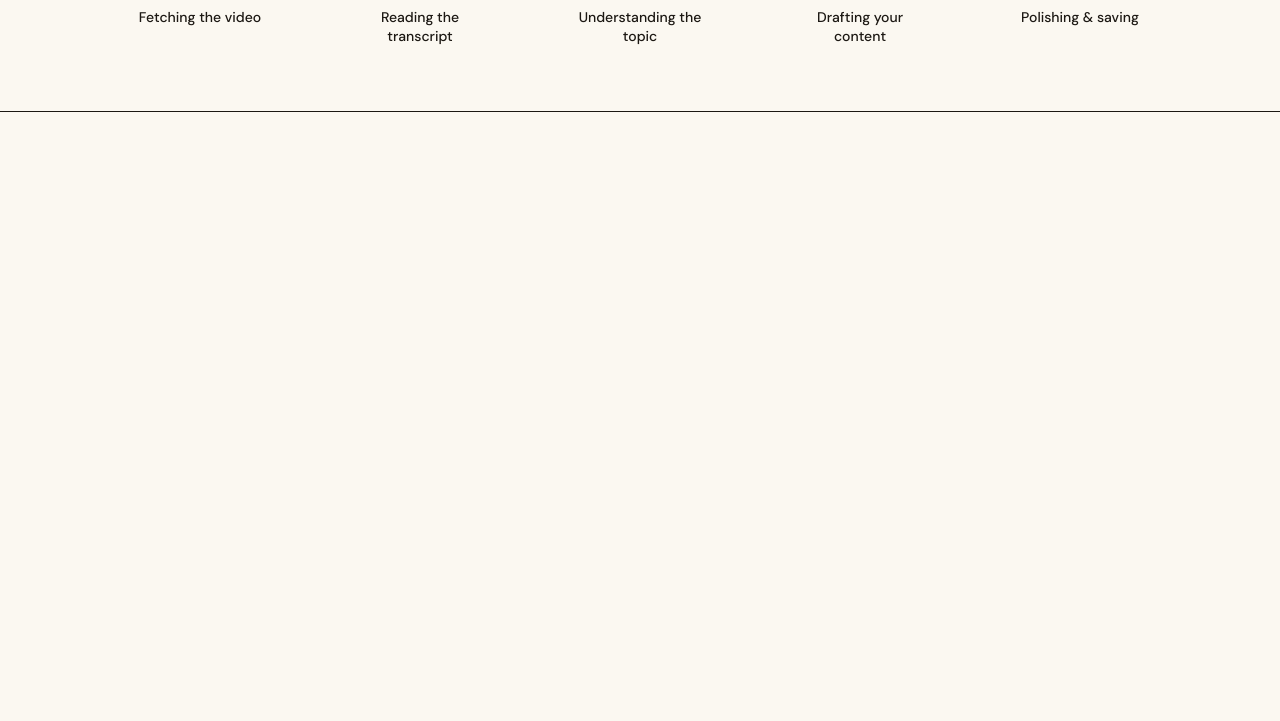
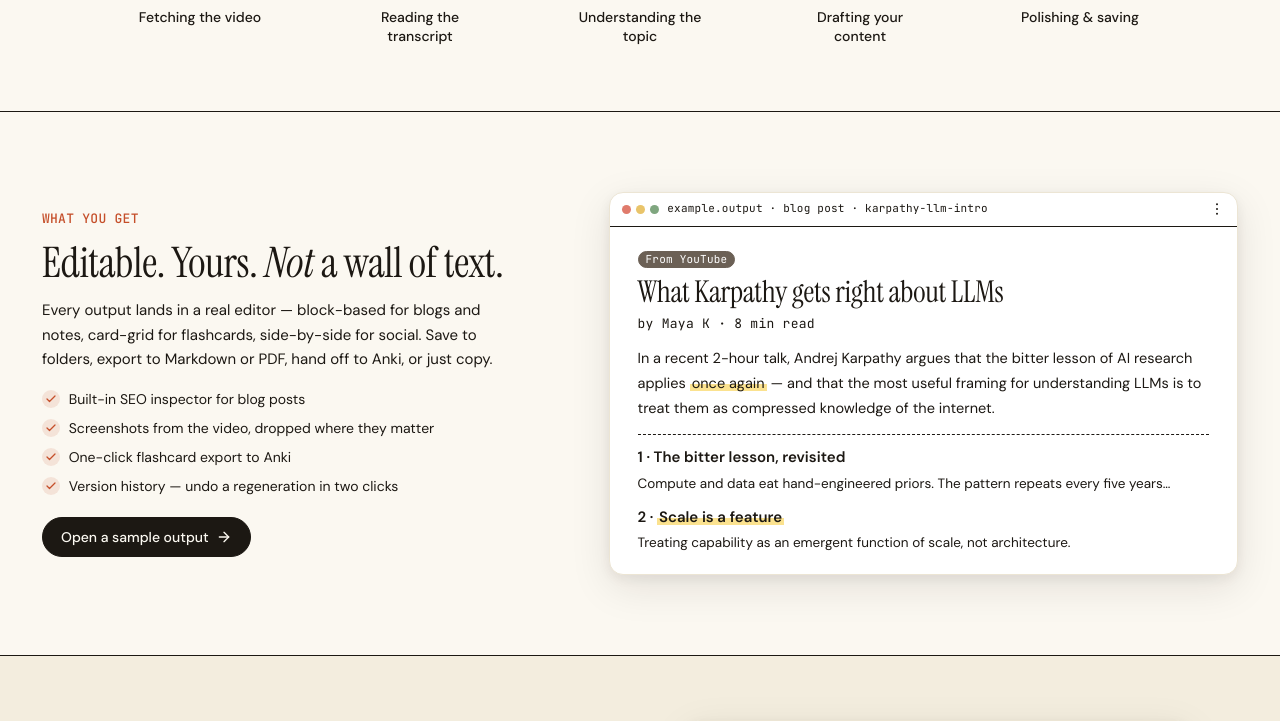
Before and after one commit to HemanthKusi/XtractNote, a Next.js app in the folder frontend/: page / in a window 1280 px wide. Shown: the part 1239-1960 px from the top of the page. Before the commit the page ends 1351 px from the top, so only its background shows below. Built offline with nearby package versions, Linux system fonts and the light colour scheme.

Commit message:
Two new imports added: OutputPreview from @/components/landing/output-preview and ExtensionSection from @/components/landing/extension-section. These replace their commented-out placeholders.

```diff
--- a/frontend/src/app/page.tsx
+++ b/frontend/src/app/page.tsx
@@ -4,6 +4,8 @@
 import { HeroSection } from "@/components/landing/hero-section";
 import { FormatCards } from "@/components/landing/format-cards";
 import { HowItWorks } from "@/components/landing/how-it-works";
+import { OutputPreview } from "@/components/landing/output-preview";
+import { ExtensionSection } from "@/components/landing/extension-section";
 
 // ────────────────────────────────────────────────────────────
 // Landing Page
@@ -13,8 +15,8 @@
 //
 // Sections are added incrementally across Phase 4 sessions:
 //   Session 1: Navbar + HeroSection              ✅ done
-//   Session 2: FormatCards + HowItWorks           ✅ this session
-//   Session 3: OutputPreview + ExtensionSection
+//   Session 2: FormatCards + HowItWorks           ✅ done
+//   Session 3: OutputPreview + ExtensionSection    ✅ this session
 //   Session 4: CTASection + Footer
 // ────────────────────────────────────────────────────────────
 export default function LandingPage() {
@@ -24,10 +26,10 @@
       <HeroSection />
       <FormatCards />
       <HowItWorks />
+      <OutputPreview />
+      <ExtensionSection />
 
-      {/* ── Remaining sections (coming in Sessions 3–4) ── */}
-      {/* <OutputPreview /> */}
-      {/* <ExtensionSection /> */}
+      {/* ── Remaining sections (coming in Session 4) ── */}
       {/* <CTASection /> */}
       {/* <Footer /> */}
     </div>
```
